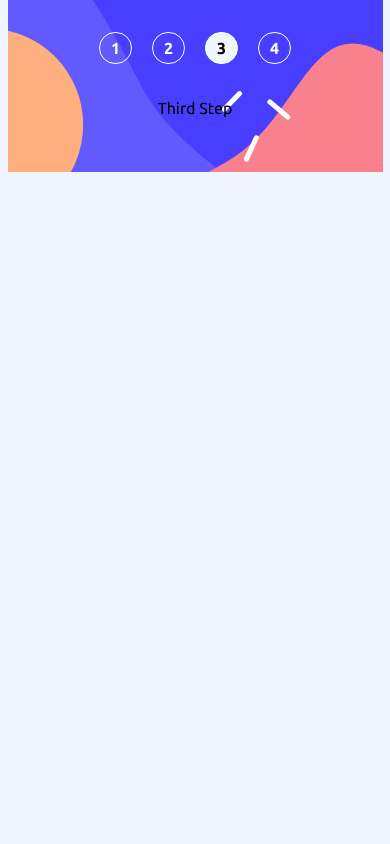
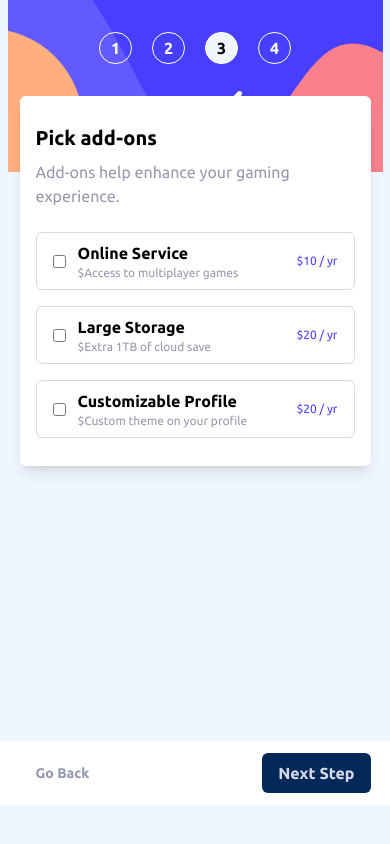
Before and after one commit to Robertron624/multi-step-form, a React (Vite) app: page /third in a window 390 px wide. Built offline with nearby package versions, Linux system fonts and the light colour scheme.

Commit message:
third step mobile layout

```diff
--- a/src/constants.ts
+++ b/src/constants.ts
@@ -45,3 +45,43 @@ export const PLANS = [
         iconUrl: "/icon-pro.svg"
     },
 ];
+
+export type Addon = {
+    id: string;
+    name: string;
+    price: {
+        monthly: number;
+        yearly: number;
+    };
+    feature: string;
+};
+
+export const ADDONS = [
+    {
+        id: "online-service",
+        name: "Online Service",
+        price: {
+            monthly: 1,
+            yearly: 10,
+        },
+        feature: "Access to multiplayer games",
+    },
+    {
+        id: "large-storage",
+        name: "Large Storage",
+        price: {
+            monthly: 2,
+            yearly: 20,
+        },
+        feature: "Extra 1TB of cloud save",
+    },
+    {
+        id: "customizable-profile",
+        name: "Customizable Profile",
+        price: {
+            monthly: 2,
+            yearly: 20,
+        },
+        feature: "Custom theme on your profile",
+    },
+]
--- a/src/steps/ThirdStep.tsx
+++ b/src/steps/ThirdStep.tsx
@@ -1,7 +1,108 @@
+import Footer from "../components/Footer";
+import { useAppState } from "../state";
+import { useNavigate } from "react-router-dom";
+import { ADDONS, Addon } from "../constants";
+import { useState } from "react";
+
 const ThirdStep = () => {
+    const [state, setState] = useAppState();
+
+    const { period } = state;
+
+    const [selectedAddons, setSelectedAddons] = useState<Addon[]>([]);
+
+    const navigate = useNavigate();
+
+    const handleSelectAddon = (
+        e: React.ChangeEvent<HTMLInputElement>
+    ) => {
+        const addonId = e.target.id;
+
+        // Check if the addon is already checked
+        const isAddonOnList = selectedAddons.find(
+            (addon) => addon.id === addonId
+        );
+
+        if (isAddonOnList) {
+            setSelectedAddons(
+                selectedAddons.filter((addon) => addon.id !== addonId)
+            );
+            return;
+        }
+
+        const addon = ADDONS.find((addon) => addon.id === addonId);
+        if (addon) {
+            setSelectedAddons([...selectedAddons, addon]);
+        }
+    };
+
+    const handleSubmit = () => {};
+
     return (
-      <div>Third Step</div>
-    )
-  }
+        <div className="">
+            <form onSubmit={handleSubmit} action="" method="POST">
+                <fieldset className="flex flex-col justify-between h-[84vh]">
+                    <div className="w-[90%] mb-6 shadow-lg mx-auto bg-white rounded-md px-4 py-7 text-left">
+                        <legend className="font-bold text-xl mb-2">
+                            Pick add-ons
+                        </legend>
+                        <p className="text-cool-gray text-base mb-6">
+                            Add-ons help enhance your gaming experience.
+                        </p>
+                        <div className="flex flex-col gap-4">
+                            {ADDONS.map((addon) => {
+                                const { id, name, price, feature } = addon;
 
-  export default ThirdStep
+                                const isAddonOnList =
+                                    selectedAddons.includes(addon);
+
+                                return (
+                                    <div
+                                        key={id}
+                                        className={`flex px-4 py-2 gap-3 border ${
+                                            isAddonOnList
+                                                ? "border-purplish-blue "
+                                                : "border-light-gray"
+                                        } rounded-md items-center`}
+                                    >
+                                        <input
+                                            type="checkbox"
+                                            id={id}
+                                            name={id}
+                                            checked={isAddonOnList}
+                                            onChange={handleSelectAddon}
+                                        />
+                                        <div className="flex justify-between w-11/12 items-center ">
+                                            <div className="flex flex-col">
+                                                <label className="font-bold">
+                                                    {name}
+                                                </label>{" "}
+                                                <span className="text-cool-gray text-xs">
+                                                    {`$${feature}`}
+                                                </span>
+                                            </div>
+                                            <div className="text-purplish-blue  text-xs">
+                                                {`$${
+                                                    period === "monthly"
+                                                        ? price.monthly
+                                                        : price.yearly
+                                                } / ${
+                                                    period === "monthly"
+                                                        ? "mo"
+                                                        : "yr"
+                                                }`}
+                                            </div>
+                                        </div>
+                                    </div>
+                                );
+                            })}
+                        </div>
+                    </div>
+                    <Footer />
+                </fieldset>
+            </form>
+        </div>
+    );
+};
+
+export default ThirdStep;
```
